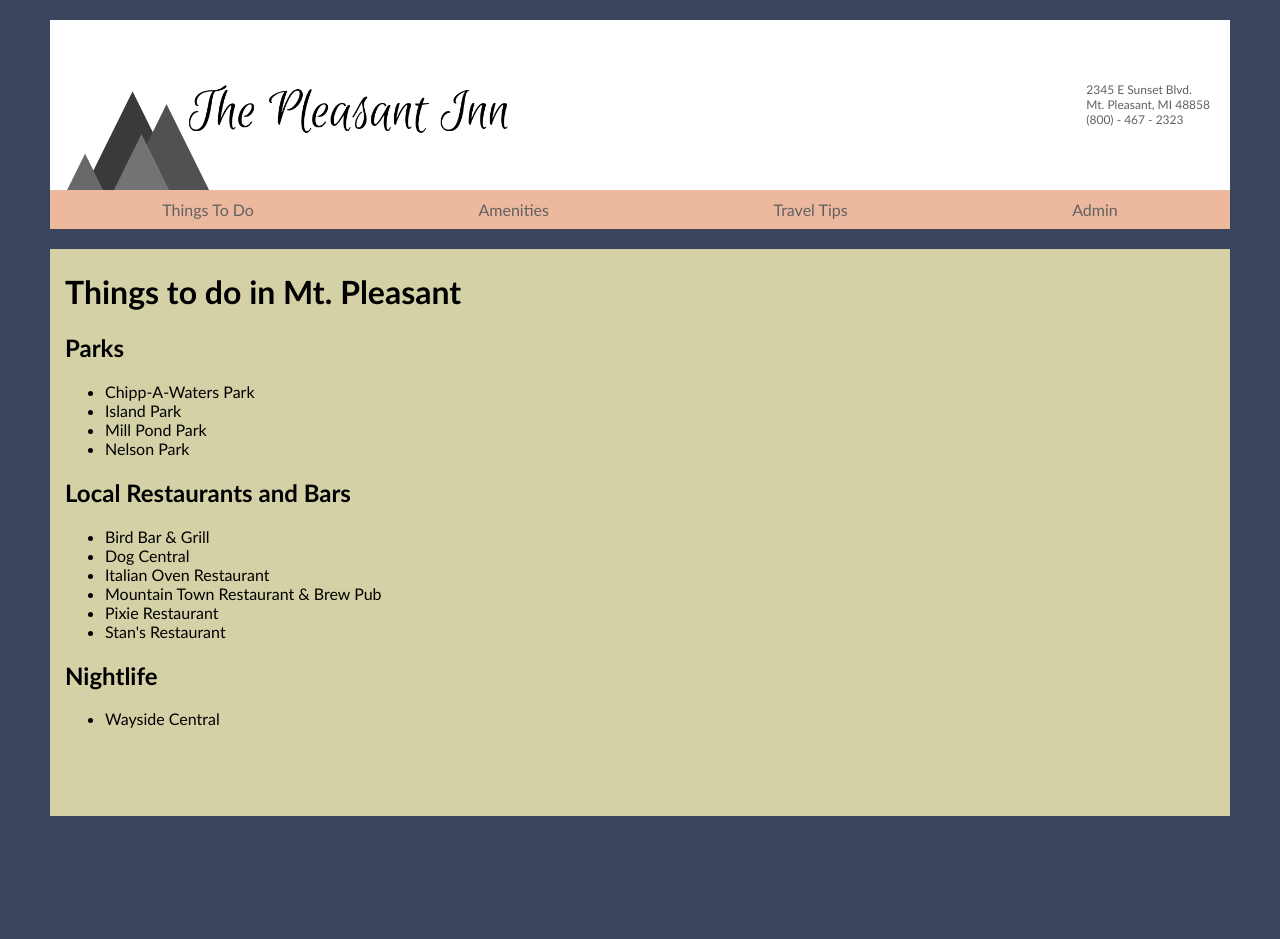
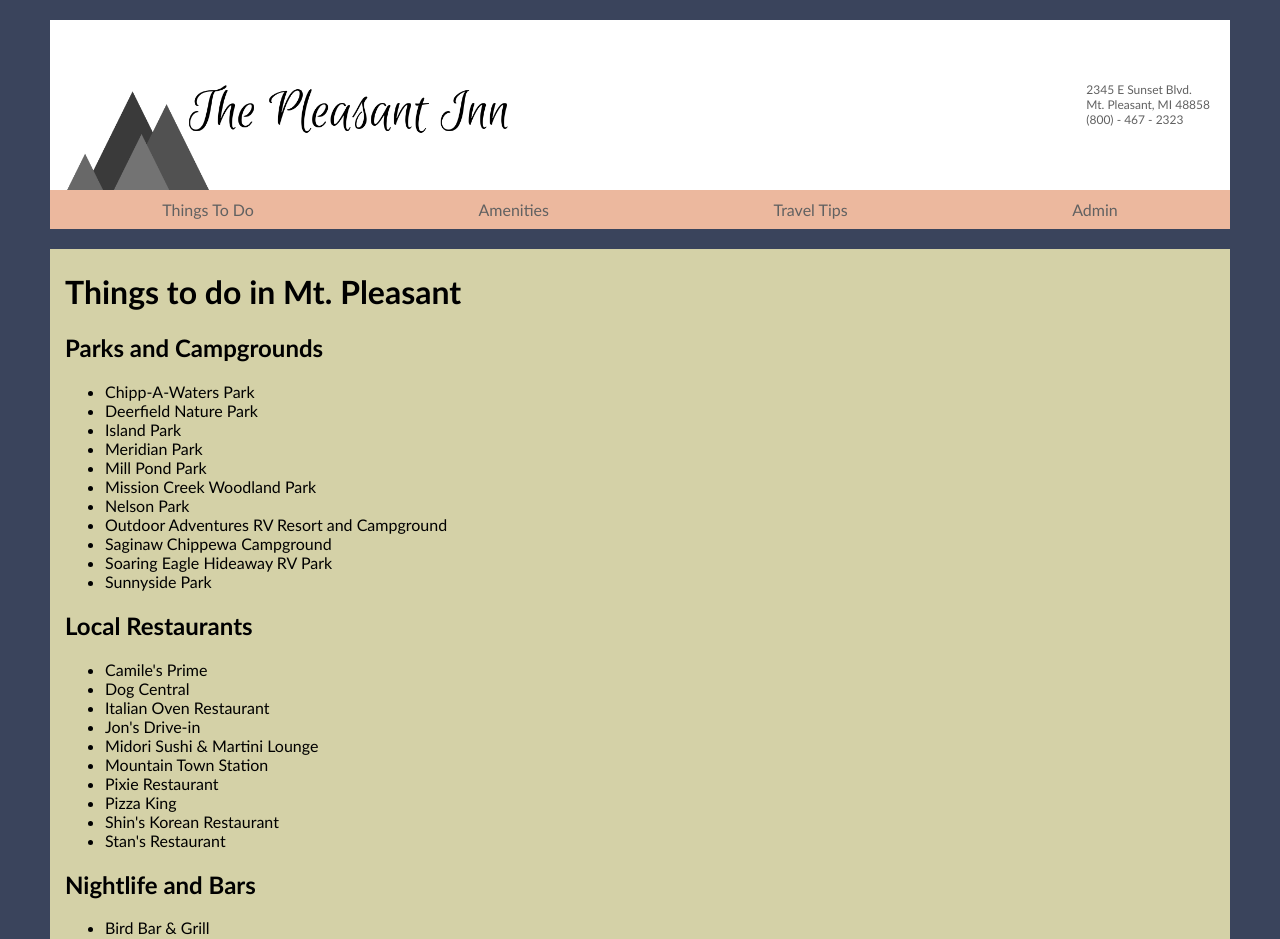
Before and after one commit to SurfyTadpole/Hotel-Final-Project, an Angular app: page /things-to-do in a window 1280 px wide. Shown: the top 939 px of the page. Before the commit the page ends 820 px from the top, so only its background shows below. Built offline with nearby package versions, Linux system fonts and the light colour scheme.

Commit message:
update some stuff

```diff
--- a/src/app/app.component.html
+++ b/src/app/app.component.html
@@ -3,7 +3,7 @@
   <div id="header">
 
       <div>
-          <a href=""><img src="assets/img/logo.png" alt="Logo" id="logo"></a>
+          <a routerLink="/home"><img src="assets/img/logo.png" alt="Logo" id="logo"></a>
       </div>
 
       <p id="address">
--- a/src/app/things-to-do/things-to-do.component.html
+++ b/src/app/things-to-do/things-to-do.component.html
@@ -1,21 +1,43 @@
 <h1>Things to do in Mt. Pleasant</h1>
-<h2>Parks</h2>
+<h2>Parks and Campgrounds</h2>
 <ul>
   <li>Chipp-A-Waters Park</li>
+  <li>Deerfield Nature Park</li>
   <li>Island Park</li>
+  <li>Meridian Park</li>
   <li>Mill Pond Park</li>
+  <li>Mission Creek Woodland Park</li>
   <li>Nelson Park</li>
+  <li>Outdoor Adventures RV Resort and Campground</li>
+  <li>Saginaw Chippewa Campground</li>
+  <li>Soaring Eagle Hideaway RV Park</li>
+  <li>Sunnyside Park</li>
 </ul>
-<h2>Local Restaurants and Bars</h2>
+<h2>Local Restaurants</h2>
+<ul>
+  <li>Camile's Prime</li>
+  <li>Dog Central</li>
+  <li>Italian Oven Restaurant</li>
+  <li>Jon's Drive-in</li>
+  <li>Midori Sushi & Martini Lounge</li>
+  <li>Mountain Town Station</li>
+  <li>Pixie Restaurant</li>
+  <li>Pizza King</li>
+  <li>Shin's Korean Restaurant</li>
+  <li>Stan's Restaurant</li>
+</ul>
+<h2>Nightlife and Bars</h2>
 <ul>
   <li>Bird Bar & Grill</li>
-  <li>Dog Central</li>
-  <li>Italian Oven Restaurant</li>
-  <li>Mountain Town Restaurant & Brew Pub</li>
-  <li>Pixie Restaurant</li>
-  <li>Stan's Restaurant</li>
-</ul>
-<h2>Nightlife</h2>
-<ul>
+  <li>The Brass</li>
+  <li>Cabin</li>
+  <li>Crankers Brewery</li>
+  <li>Freddie's Tavern</li>
+  <li>Green Spot Pub</li>
+  <li>Hunter's Ale House</li>
+  <li>Mountain Town Brewing Company</li>
+  <li>O'Kelly's Sports Bar & Grill</li>
+  <li>Rubbles Bar</li>
+  <li>Six Lounge</li>
   <li>Wayside Central</li>
 </ul>
--- a/src/styles.css
+++ b/src/styles.css
@@ -25,7 +25,7 @@ html {
     background-color: #d4d1a7;
     padding: 2px 5px 5px 15px;
     margin-top: 10px;
-    height: 70%;
+    height: auto;
 }
 
 #page {
```
